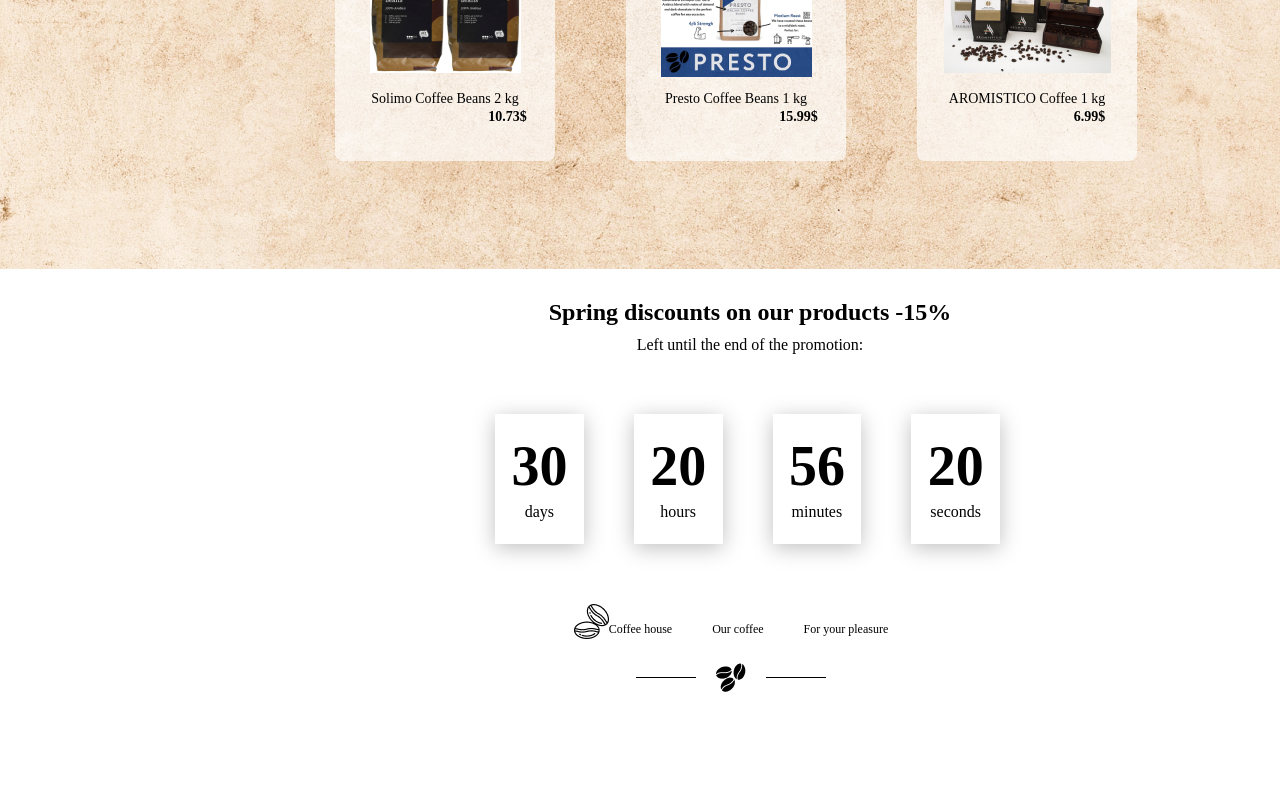
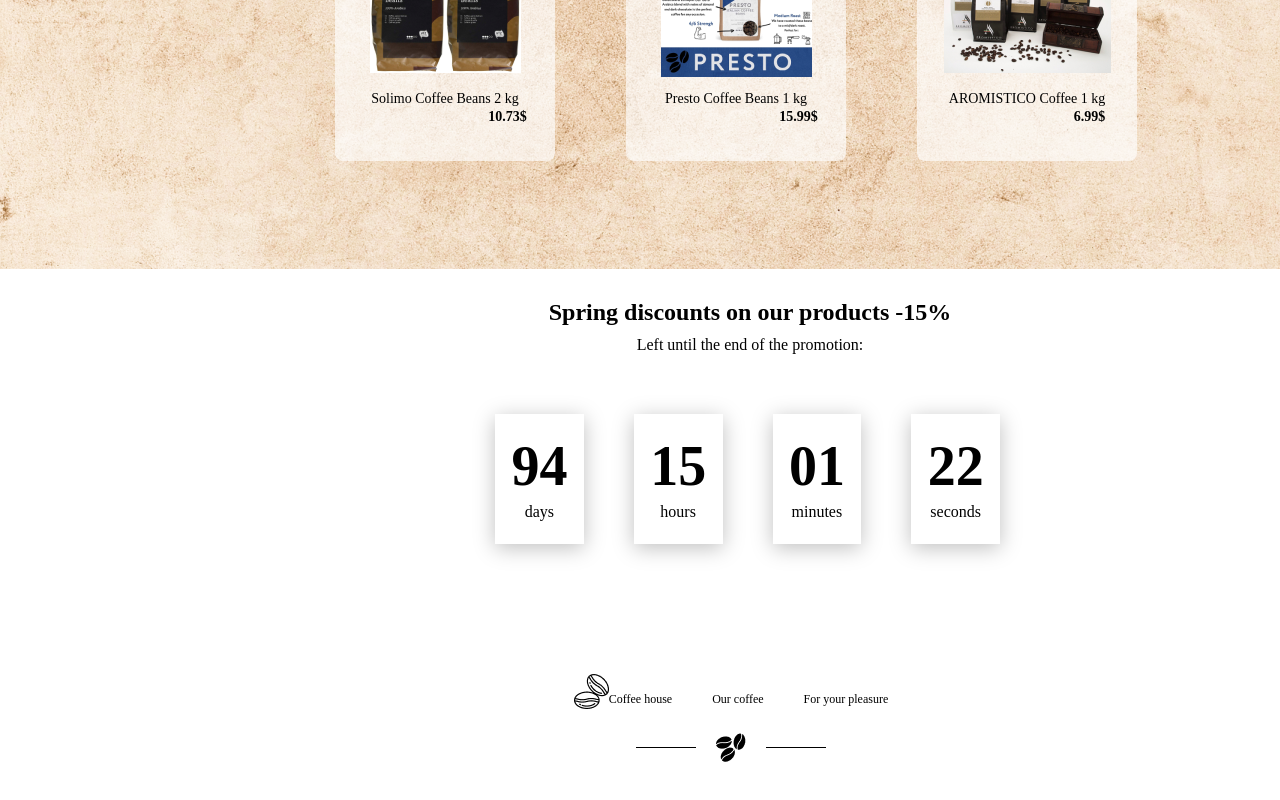
Before and after one commit to AntonBodyk/COFFEE-SHOP-VUE, a Vue app: page / in a window 1280 px wide. Shown: the part 1605-2405 px from the top of the page. Before the commit the page ends 2337 px from the top, so only its background shows below. Built offline with nearby package versions, Linux system fonts and the light colour scheme.

Commit message:
create timer

```diff
--- a/src/components/main/MainSales.vue
+++ b/src/components/main/MainSales.vue
@@ -4,19 +4,19 @@
             <div class="title">Left until the end of the promotion:</div>
             <div class="timer">
                 <div class="timer__block">
-                    <span id="days">30</span>
+                    <span id="days">{{ days }}</span>
                         days
                 </div>
                 <div class="timer__block">
-                    <span id="hours">20</span>
+                    <span id="hours">{{ hours }}</span>
                     hours
                 </div>
                 <div class="timer__block">
-                    <span id="minutes">56</span>
+                    <span id="minutes">{{ minutes }}</span>
                     minutes
                 </div>
                 <div class="timer__block">
-                    <span id="seconds">20</span>
+                    <span id="seconds">{{ seconds }}</span>
                     seconds
                 </div>
             </div>
@@ -25,13 +25,64 @@
 
 <script>
     export default {
+        data() {
+            return {
+                days: 0,
+                hours: 0,
+                minutes: 0,
+                seconds: 0,
+                loaded: false,
+                launchDate: new Date('30 May 2023')
+            }
+        },
+        computed: {
+            _seconds: () => 1000,
+            _minutes() {
+                return this._seconds * 60;
+            },
+            _hours() {
+                return this._minutes * 60;
+            },
+            _days() {
+                return this._hours * 24;
+            }
+        },
+        mounted(){
+            this.showRemaining();
+        },
+        methods: {
+            formatNumb(num) {
+                return num < 10 ? `0${num}` : num;
+            },
+            showRemaining() {
+                const timer = setInterval(() => {
+                const currDate = new Date();
+                const deadlineTime = this.launchDate - currDate;
 
+                if(deadlineTime < 0) {
+                    clearInterval(timer);
+                    return;
+                }
+
+                const days = Math.floor((deadlineTime / this._days));
+                const hours = Math.floor((deadlineTime % this._days) / this._hours);
+                const minutes = Math.floor((deadlineTime % this._hours) / this._minutes);
+                const seconds = Math.floor((deadlineTime % this._minutes) / this._seconds);
+
+                this.minutes = this.formatNumb(minutes);
+                this.seconds = this.formatNumb(seconds);
+                this.hours = this.formatNumb(hours);
+                this.days = this.formatNumb(days);
+                this.loaded = true;
+            }, 1000);
+        }
     }
+}
 </script>
 
 <style scoped>
 .promotion__timer{
-    margin: 30px 0;
+    margin: 30px 0 100px 0;
     width: 1000px;
 }
 .promotion__timer h2{
```
